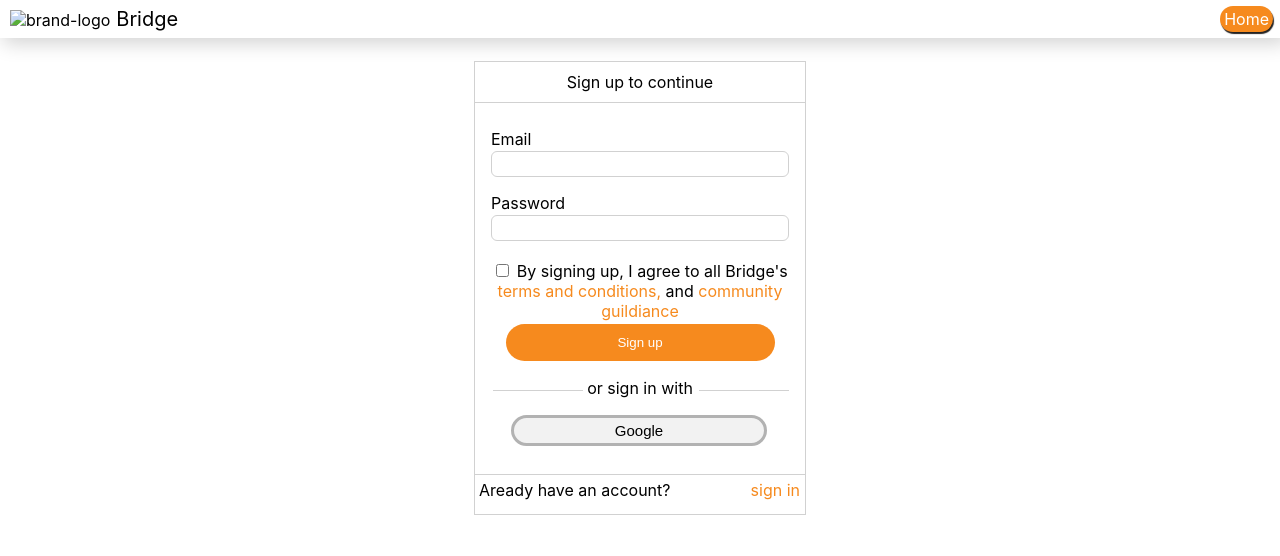
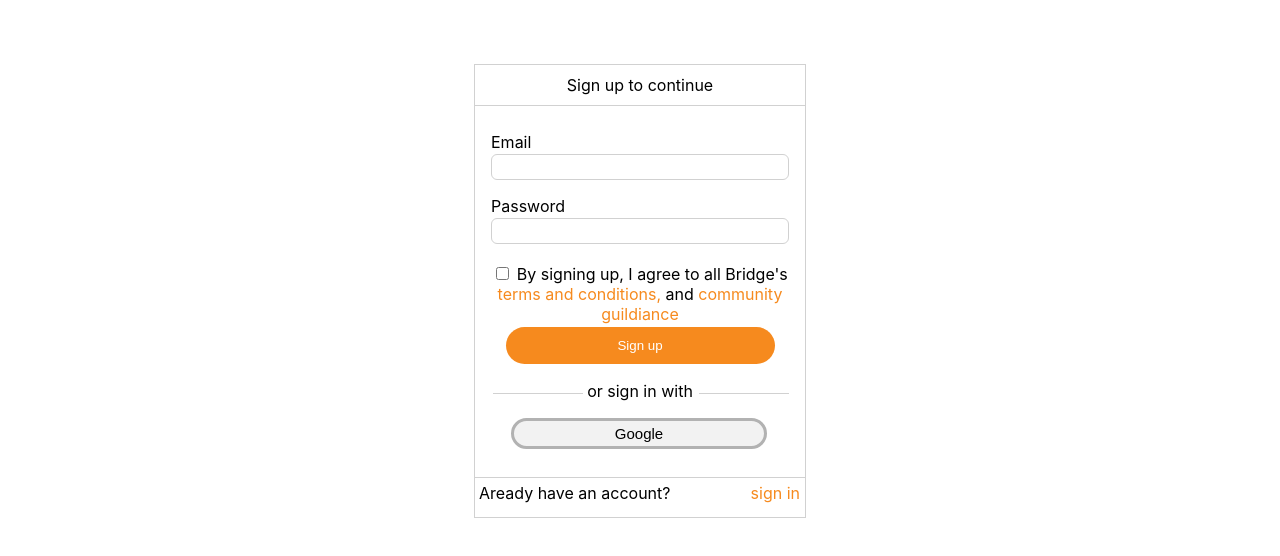
Before and after one commit to bitbender1010/Bridge, a plain HTML site: page signup.html in a window 1280 px wide. Drawn offline with Linux system fonts and the light colour scheme.

Commit message:
updated all sigin's

```diff
--- a/sign_in.css
+++ b/sign_in.css
@@ -181,3 +181,7 @@ body {
     width: 100%;
     background-color: white;
 }
+
+.top {
+    margin-top: 5%;
+}
--- a/signup.css
+++ b/signup.css
@@ -39,3 +39,7 @@
     color: #F68A1E;
     text-decoration: none;
 }
+
+.top {
+    margin-top: 5%;
+}
--- a/signup.html
+++ b/signup.html
@@ -14,19 +14,7 @@
 </head>
 
 <body>
-    <div class="nav">
-        <div class="brand">
-            <!-- TODO: put the brand logo image here and clear the comment -->
-            <img src="" alt="brand-logo"><span>Bridge</span>
-        </div>
-
-        <div class="home__nav">
-            <!-- TODO: link this to the home page -->
-            <a href="">Home</a>
-        </div>
-    </div>
-
-    <div class="signin__container">
+    <div class="signin__container top">
         <div class="signin__form__div">
             <div class="header__cancel__modal">
                 <p>Sign up to continue</p>
```
Also changed, not shown: index.html (+7 -7 lines), signin.html (+5 -4 lines), style.css (+6 -1 lines).
